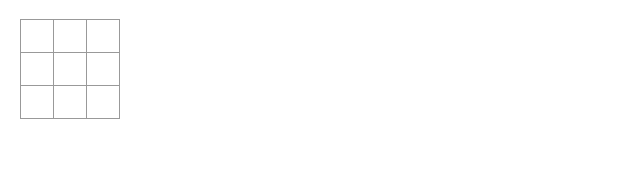
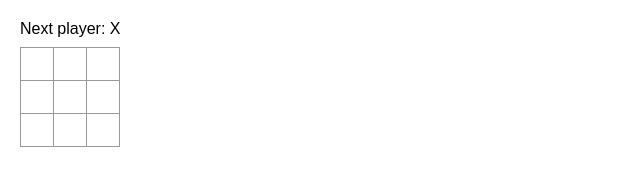
Before and after one commit to alphadiop7/tic-tac-toe, a React app: page / in a window 1280 px wide. Shown: the whole page, without its empty margins (0-640 px from the left). Built offline with nearby package versions, Linux system fonts and the light colour scheme.

Commit message:
Declaring a winner

```diff
--- a/src/components/Board.js
+++ b/src/components/Board.js
@@ -1,16 +1,12 @@
 import { useState } from "react";
-function Square({ value, onSquareClick }) {
-  return (
-    <button className="square" onClick={onSquareClick}>{value}</button>
-  );
-}
-
+import Square from "./Square";
+import CalculateWinner from "./CalculateWinner";
 function Board() {
   const [xIsNext, setXIsNext] = useState(true);
   const [squares, setSquares] = useState(Array(9).fill(null));
 
   function handleClick(i) {
-    if (squares[i]) {
+    if (squares[i] || CalculateWinner(squares)) {
       return;
     }
     const nextSquares = squares.slice();
@@ -22,9 +18,17 @@ function Board() {
     setSquares(nextSquares);
     setXIsNext(!xIsNext);
   }
+  const winner = CalculateWinner(squares);
+  let status;
+  if (winner) {
+    status = 'Winner: ' + winner;
+  } else {
+    status = 'Next player: ' + (xIsNext ? 'X' : 'O');
+  }
 
   return (
     <>
+      <div className="status">{status}</div>
       <div className="board-row">
         <Square value={squares[0]} onSquareClick={() => handleClick(0)} />
         <Square value={squares[1]} onSquareClick={() => handleClick(1)} />
--- /dev/null
+++ b/src/components/CalculateWinner.js
@@ -0,0 +1,21 @@
+function CalculateWinner(squares) {
+  const lines = [
+    [0, 1, 2],
+    [3, 4, 5],
+    [6, 7, 8],
+    [0, 3, 6],
+    [1, 4, 7],
+    [2, 5, 8],
+    [0, 4, 8],
+    [2, 4, 6]
+  ];
+  for (let i = 0; i < lines.length; i++) {
+    const [a, b, c] = lines[i];
+    if (squares[a] && squares[a] === squares[b] && squares[a] === squares[c]) {
+      return squares[0];
+    }
+  }
+  return null;
+}
+
+export default CalculateWinner;
--- /dev/null
+++ b/src/components/Square.js
@@ -0,0 +1,7 @@
+function Square({ value, onSquareClick }) {
+  return (
+    <button className="square" onClick={onSquareClick}>{value}</button>
+  );
+}
+
+export default Square;
--- a/src/css/Styles.css
+++ b/src/css/Styles.css
@@ -28,3 +28,7 @@ body {
   content: '';
   display: table;
 }
+
+.status {
+  margin-bottom: 10px;
+}
```
